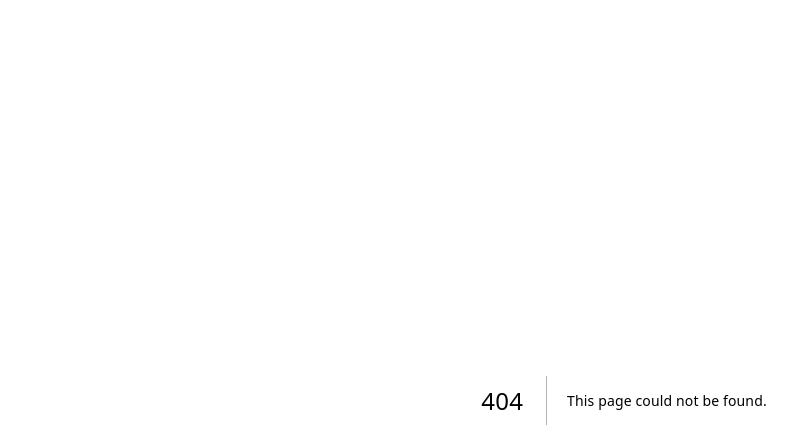
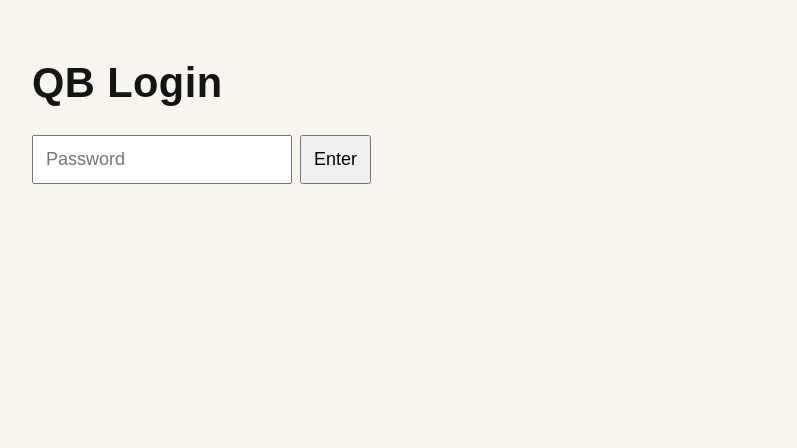
Before and after one commit to peachymomotaro/mywebsite, a Next.js app: page /qb-login in a window 1280 px wide. Before the commit this address had no page. Shown: the top 448 px of the page, without its empty margins (16-813 px from the left). Built offline with nearby package versions, Linux system fonts and the light colour scheme.

Commit message:
adding auth to QB

```diff
--- a/app/api/qb/extract/route.ts
+++ b/app/api/qb/extract/route.ts
@@ -1,11 +1,10 @@
 import OpenAI from "openai";
 import { NextRequest, NextResponse } from "next/server";
 
-const openai = new OpenAI({
-  apiKey: process.env.OPENAI_API_KEY,
-});
-
 export async function POST(request: NextRequest) {
+  const openai = new OpenAI({
+    apiKey: process.env.OPENAI_API_KEY,
+    });
   const body = await request.json();
   const questions = body.questions ?? [];
 
--- /dev/null
+++ b/app/qb-login/page.tsx
@@ -0,0 +1,56 @@
+import { cookies } from "next/headers";
+import { redirect } from "next/navigation";
+
+async function login(formData: FormData) {
+  "use server";
+
+  const password = formData.get("password");
+
+  if (password !== process.env.QB_PASSWORD) {
+    redirect("/qb-login?error=1");
+  }
+
+  const cookieStore = await cookies();
+
+  cookieStore.set("qb_auth", String(password), {
+    httpOnly: true,
+    secure: true,
+    sameSite: "lax",
+    path: "/",
+    maxAge: 60 * 60 * 24 * 30,
+  });
+
+  redirect("/qb");
+}
+
+export default function QBLoginPage({
+  searchParams,
+}: {
+  searchParams: { error?: string };
+}) {
+  return (
+    <main style={{ padding: 48, fontFamily: "Arial, sans-serif" }}>
+      <h1>QB Login</h1>
+
+      {searchParams.error && (
+        <p style={{ color: "red" }}>Wrong password.</p>
+      )}
+
+      <form action={login}>
+        <input
+          name="password"
+          type="password"
+          placeholder="Password"
+          style={{ padding: 12, fontSize: 18 }}
+        />
+
+        <button
+          type="submit"
+          style={{ padding: 12, fontSize: 18, marginLeft: 8 }}
+        >
+          Enter
+        </button>
+      </form>
+    </main>
+  );
+}
```
Also changed, not shown: proxy.ts (+38 -6 lines), next-env.d.ts.
